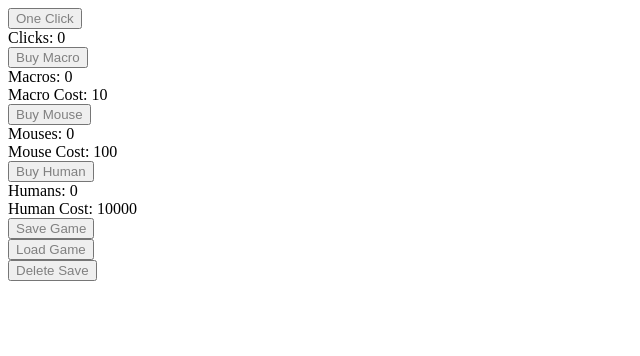
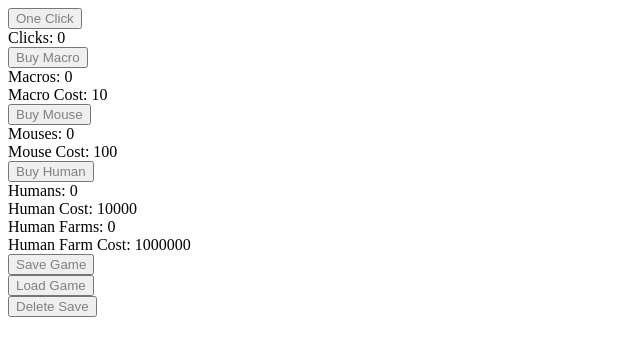
Before and after one commit to tooncool64/tooncool64.github.io, a plain HTML site: page index.html in a window 1280 px wide. Shown: the whole page, without its empty margins (0-640 px from the left). Drawn offline with Linux system fonts and the light colour scheme.

Commit message:
Update index.html

```diff
--- a/index.html
+++ b/index.html
@@ -25,6 +25,10 @@
 		<br />
 		Human Cost: <span id="humanCost">10000</span>
 		<br />
+		Human Farms: <span id="farms">0</span>
+		<br/>
+		Human Farm Cost: <span id="farmCost">1000000</span>
+		<br/>
 		<button onclick="saveGame()">Save Game</button>
 		<br />
 		<button onclick="loadGame()">Load Game</button>
```
